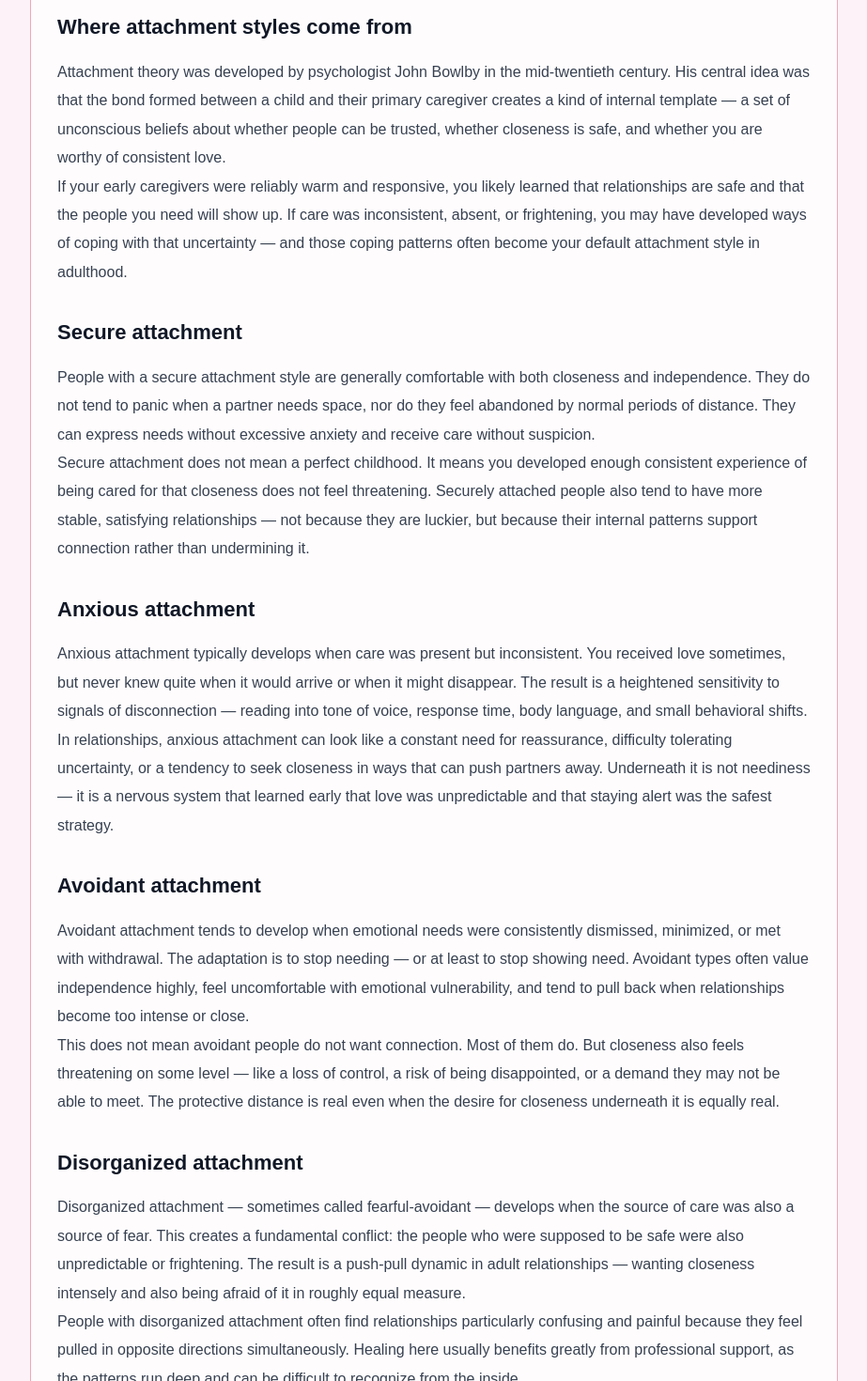
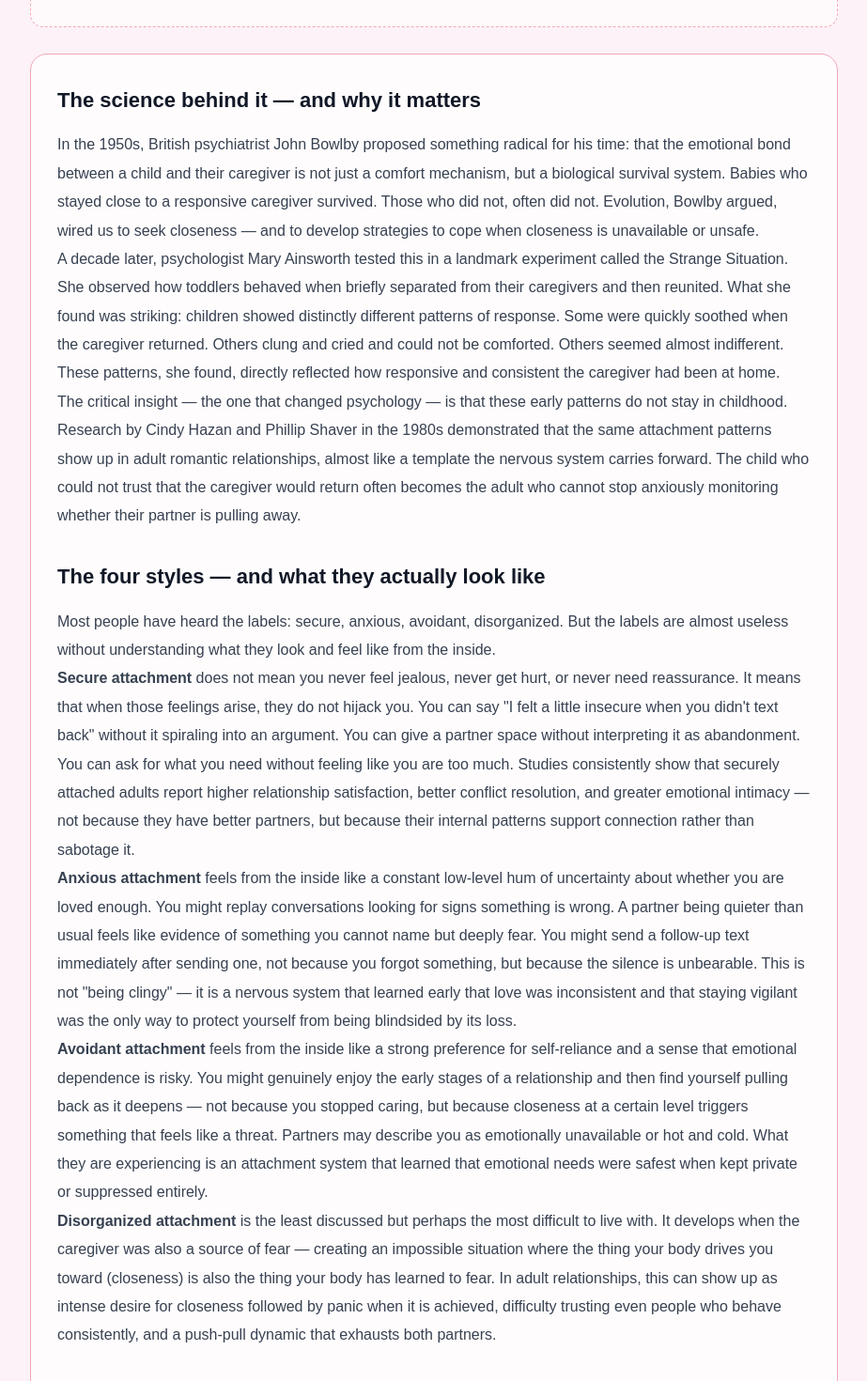
Before and after one commit to cocodoco-dev/cocodoco, a Next.js app: page /articles/what-your-attachment-style-really-means in a window 1280 px wide. Shown: the part 1330-2800 px from the top of the page at 94% size, without its empty margins (178-1101 px from the left). Built offline with nearby package versions, Linux system fonts and the light colour scheme.

Commit message:
Rewrite attachment style article with research-backed content

```diff
--- a/app/articles/what-your-attachment-style-really-means/page.tsx
+++ b/app/articles/what-your-attachment-style-really-means/page.tsx
@@ -3,7 +3,7 @@ import Image from "next/image";
 export const metadata = {
   title: "What Your Attachment Style Really Means | Cocodoco",
   description:
-    "How the way you bonded as a child quietly shapes every relationship you have as an adult — and what you can do with that knowledge.",
+    "Why you act the way you do in relationships — and what psychology says you can actually do about it.",
 };
 
 const nav = (
@@ -28,66 +28,127 @@ export default function AttachmentStyleArticle() {
         <a href="/" style={{ textDecoration: "none" }}>
           <h1 style={{ fontSize: "52px", margin: 0, color: "#111827" }}>cocodoco</h1>
         </a>
-        <p style={{ marginTop: "10px", fontSize: "18px", color: "#374151" }}>Cute quizzes for your mood, personality, and lifestyle 🧁</p>
+        <p style={{ marginTop: "10px", fontSize: "18px", color: "#374151" }}>
+          Cute quizzes for your mood, personality, and lifestyle 🧁
+        </p>
       </header>
 
       {nav}
 
       <article style={{ maxWidth: "860px", margin: "0 auto" }}>
-        <p style={{ fontSize: "13px", fontWeight: 700, letterSpacing: "0.08em", color: "#9d174d", textTransform: "uppercase", marginBottom: "12px" }}>Love & Relationships</p>
+        <p style={{ fontSize: "13px", fontWeight: 700, letterSpacing: "0.08em", color: "#9d174d", textTransform: "uppercase", marginBottom: "12px" }}>
+          Love & Relationships
+        </p>
 
         <h1 style={{ fontSize: "36px", lineHeight: 1.25, color: "#111827", marginBottom: "16px" }}>
-          What Your Attachment Style Really Means
+          What Your Attachment Style Really Means — And Why It Explains So Much About Your Relationships
         </h1>
 
         <p style={{ fontSize: "18px", color: "#4b5563", lineHeight: 1.8, marginBottom: "24px" }}>
-          The way you learned to connect with people early in life does not stay in childhood. It follows you into every friendship, romance, and close relationship you have as an adult — quietly shaping how you love, how you argue, and how you leave.
+          You have probably noticed a pattern. Maybe you pull away right when someone gets close. Maybe you check your phone obsessively waiting for a text back. Maybe you have been told you love too hard, or not enough. These are not personality flaws. According to decades of psychological research, they are almost certainly your attachment style at work — and understanding it changes everything.
         </p>
 
         <div style={{ borderRadius: "16px", overflow: "hidden", marginBottom: "8px" }}>
           <Image
             src="https://images.unsplash.com/photo-1529333166437-7750a6dd5a70?w=800&q=80"
-            alt="People connecting"
+            alt="Two people in a close conversation"
             width={800}
             height={400}
             style={{ width: "100%", height: "auto", display: "block" }}
           />
         </div>
-        <p style={{ fontSize: "12px", color: "#9ca3af", marginBottom: "8px", textAlign: "right" }}>Photo by Unsplash</p>
+        <p style={{ fontSize: "12px", color: "#9ca3af", marginBottom: "8px", textAlign: "right" }}>
+          Photo by Unsplash
+        </p>
 
         {adBox}
 
         <div style={{ background: "rgba(255,255,255,0.76)", border: "1px solid #f2a7b8", borderRadius: "18px", padding: "28px", lineHeight: 1.9, color: "#374151", fontSize: "16px" }}>
 
-          <h2 style={{ fontSize: "22px", fontWeight: 700, color: "#111827", marginTop: 0, marginBottom: "12px" }}>Where attachment styles come from</h2>
-          <p>Attachment theory was developed by psychologist John Bowlby in the mid-twentieth century. His central idea was that the bond formed between a child and their primary caregiver creates a kind of internal template — a set of unconscious beliefs about whether people can be trusted, whether closeness is safe, and whether you are worthy of consistent love.</p>
-          <p>If your early caregivers were reliably warm and responsive, you likely learned that relationships are safe and that the people you need will show up. If care was inconsistent, absent, or frightening, you may have developed ways of coping with that uncertainty — and those coping patterns often become your default attachment style in adulthood.</p>
+          <h2 style={{ fontSize: "22px", fontWeight: 700, color: "#111827", marginTop: 0, marginBottom: "12px" }}>
+            The science behind it — and why it matters
+          </h2>
+          <p>
+            In the 1950s, British psychiatrist John Bowlby proposed something radical for his time: that the emotional bond between a child and their caregiver is not just a comfort mechanism, but a biological survival system. Babies who stayed close to a responsive caregiver survived. Those who did not, often did not. Evolution, Bowlby argued, wired us to seek closeness — and to develop strategies to cope when closeness is unavailable or unsafe.
+          </p>
+          <p>
+            A decade later, psychologist Mary Ainsworth tested this in a landmark experiment called the Strange Situation. She observed how toddlers behaved when briefly separated from their caregivers and then reunited. What she found was striking: children showed distinctly different patterns of response. Some were quickly soothed when the caregiver returned. Others clung and cried and could not be comforted. Others seemed almost indifferent. These patterns, she found, directly reflected how responsive and consistent the caregiver had been at home.
+          </p>
+          <p>
+            The critical insight — the one that changed psychology — is that these early patterns do not stay in childhood. Research by Cindy Hazan and Phillip Shaver in the 1980s demonstrated that the same attachment patterns show up in adult romantic relationships, almost like a template the nervous system carries forward. The child who could not trust that the caregiver would return often becomes the adult who cannot stop anxiously monitoring whether their partner is pulling away.
+          </p>
 
-          <h2 style={{ fontSize: "22px", fontWeight: 700, color: "#111827", marginTop: "28px", marginBottom: "12px" }}>Secure attachment</h2>
-          <p>People with a secure attachment style are generally comfortable with both closeness and independence. They do not tend to panic when a partner needs space, nor do they feel abandoned by normal periods of distance. They can express needs without excessive anxiety and receive care without suspicion.</p>
-          <p>Secure attachment does not mean a perfect childhood. It means you developed enough consistent experience of being cared for that closeness does not feel threatening. Securely attached people also tend to have more stable, satisfying relationships — not because they are luckier, but because their internal patterns support connection rather than undermining it.</p>
+          <h2 style={{ fontSize: "22px", fontWeight: 700, color: "#111827", marginTop: "28px", marginBottom: "12px" }}>
+            The four styles — and what they actually look like
+          </h2>
+          <p>
+            Most people have heard the labels: secure, anxious, avoidant, disorganized. But the labels are almost useless without understanding what they look and feel like from the inside.
+          </p>
+          <p>
+            <strong>Secure attachment</strong> does not mean you never feel jealous, never get hurt, or never need reassurance. It means that when those feelings arise, they do not hijack you. You can say "I felt a little insecure when you didn't text back" without it spiraling into an argument. You can give a partner space without interpreting it as abandonment. You can ask for what you need without feeling like you are too much. Studies consistently show that securely attached adults report higher relationship satisfaction, better conflict resolution, and greater emotional intimacy — not because they have better partners, but because their internal patterns support connection rather than sabotage it.
+          </p>
+          <p>
+            <strong>Anxious attachment</strong> feels from the inside like a constant low-level hum of uncertainty about whether you are loved enough. You might replay conversations looking for signs something is wrong. A partner being quieter than usual feels like evidence of something you cannot name but deeply fear. You might send a follow-up text immediately after sending one, not because you forgot something, but because the silence is unbearable. This is not "being clingy" — it is a nervous system that learned early that love was inconsistent and that staying vigilant was the only way to protect yourself from being blindsided by its loss.
+          </p>
+          <p>
+            <strong>Avoidant attachment</strong> feels from the inside like a strong preference for self-reliance and a sense that emotional dependence is risky. You might genuinely enjoy the early stages of a relationship and then find yourself pulling back as it deepens — not because you stopped caring, but because closeness at a certain level triggers something that feels like a threat. Partners may describe you as emotionally unavailable or hot and cold. What they are experiencing is an attachment system that learned that emotional needs were safest when kept private or suppressed entirely.
+          </p>
+          <p>
+            <strong>Disorganized attachment</strong> is the least discussed but perhaps the most difficult to live with. It develops when the caregiver was also a source of fear — creating an impossible situation where the thing your body drives you toward (closeness) is also the thing your body has learned to fear. In adult relationships, this can show up as intense desire for closeness followed by panic when it is achieved, difficulty trusting even people who behave consistently, and a push-pull dynamic that exhausts both partners.
+          </p>
 
-          <h2 style={{ fontSize: "22px", fontWeight: 700, color: "#111827", marginTop: "28px", marginBottom: "12px" }}>Anxious attachment</h2>
-          <p>Anxious attachment typically develops when care was present but inconsistent. You received love sometimes, but never knew quite when it would arrive or when it might disappear. The result is a heightened sensitivity to signals of disconnection — reading into tone of voice, response time, body language, and small behavioral shifts.</p>
-          <p>In relationships, anxious attachment can look like a constant need for reassurance, difficulty tolerating uncertainty, or a tendency to seek closeness in ways that can push partners away. Underneath it is not neediness — it is a nervous system that learned early that love was unpredictable and that staying alert was the safest strategy.</p>
+          <h2 style={{ fontSize: "22px", fontWeight: 700, color: "#111827", marginTop: "28px", marginBottom: "12px" }}>
+            The anxious-avoidant trap — why it is so common
+          </h2>
+          <p>
+            There is a reason anxious and avoidant people so often end up in relationships with each other. It is not bad luck. It is a deeply familiar dynamic for both of them, even when it is painful.
+          </p>
+          <p>
+            The anxious partner pursues closeness. The avoidant partner, feeling crowded, withdraws. The anxious partner, interpreting withdrawal as rejection, pursues harder. The avoidant partner, now more overwhelmed, withdraws further. Both are behaving in ways that feel completely rational and self-protective to them — and completely unreasonable to the other. The anxious person cannot understand why someone who claims to care keeps pulling away. The avoidant person cannot understand why someone keeps demanding more than feels comfortable to give.
+          </p>
+          <p>
+            What makes this trap particularly painful is that the anxious person often finds the avoidant partner's independence compelling — it mirrors the inconsistent caregiver they learned to chase. And the avoidant partner often finds the anxious partner's warmth and pursuit appealing — until it triggers the old feeling of being engulfed. Both get what feels familiar. Neither gets what they actually need.
+          </p>
 
-          <h2 style={{ fontSize: "22px", fontWeight: 700, color: "#111827", marginTop: "28px", marginBottom: "12px" }}>Avoidant attachment</h2>
-          <p>Avoidant attachment tends to develop when emotional needs were consistently dismissed, minimized, or met with withdrawal. The adaptation is to stop needing — or at least to stop showing need. Avoidant types often value independence highly, feel uncomfortable with emotional vulnerability, and tend to pull back when relationships become too intense or close.</p>
-          <p>This does not mean avoidant people do not want connection. Most of them do. But closeness also feels threatening on some level — like a loss of control, a risk of being disappointed, or a demand they may not be able to meet. The protective distance is real even when the desire for closeness underneath it is equally real.</p>
+          <h2 style={{ fontSize: "22px", fontWeight: 700, color: "#111827", marginTop: "28px", marginBottom: "12px" }}>
+            Your attachment style is not your destiny
+          </h2>
+          <p>
+            This is the part that matters most, and it is often left out of casual discussions about attachment theory: your style is not fixed. The research on what psychologists call "earned secure attachment" is genuinely hopeful. Studies by Mary Main and others found that many adults who had difficult early attachment experiences had developed secure attachment patterns by adulthood — through therapy, through consistently safe relationships, and through the kind of deliberate self-reflection that allows old patterns to be named and examined.
+          </p>
+          <p>
+            A 2019 meta-analysis published in the journal <em>Psychological Bulletin</em> reviewed data from over 25,000 participants and found that attachment security can and does shift across the lifespan, and that therapeutic interventions — particularly attachment-based therapy — reliably move people toward more secure patterns. Your early template is powerful, but it is not the only thing writing your story.
+          </p>
 
-          <h2 style={{ fontSize: "22px", fontWeight: 700, color: "#111827", marginTop: "28px", marginBottom: "12px" }}>Disorganized attachment</h2>
-          <p>Disorganized attachment — sometimes called fearful-avoidant — develops when the source of care was also a source of fear. This creates a fundamental conflict: the people who were supposed to be safe were also unpredictable or frightening. The result is a push-pull dynamic in adult relationships — wanting closeness intensely and also being afraid of it in roughly equal measure.</p>
-          <p>People with disorganized attachment often find relationships particularly confusing and painful because they feel pulled in opposite directions simultaneously. Healing here usually benefits greatly from professional support, as the patterns run deep and can be difficult to recognize from the inside.</p>
-
-          <h2 style={{ fontSize: "22px", fontWeight: 700, color: "#111827", marginTop: "28px", marginBottom: "12px" }}>Can your attachment style change?</h2>
-          <p>Yes — and this is one of the most important things to understand. Your attachment style is not a life sentence. It is a learned pattern, and learned patterns can be unlearned. Research consistently shows that people can develop what is called an "earned secure attachment" through therapy, deeply consistent relationships, and deliberate self-awareness work.</p>
-          <p>The first step is simply recognizing your pattern without judgment. Most attachment behaviors made perfect sense in the context they developed in. They were adaptations to real circumstances, not character flaws. Understanding that gives you the compassion and clarity needed to begin shifting them, one relationship and one moment at a time.</p>
+          <h2 style={{ fontSize: "22px", fontWeight: 700, color: "#111827", marginTop: "28px", marginBottom: "12px" }}>
+            What you can actually do with this information
+          </h2>
+          <p>
+            The first step is identification without judgment. Most attachment behaviors made complete sense in the context where they developed. Anxious monitoring was rational when love was genuinely inconsistent. Emotional self-sufficiency was rational when vulnerability was met with dismissal. These were not mistakes — they were adaptations. Treating them as moral failures makes change harder, not easier.
+          </p>
+          <p>
+            The second step is learning to recognize the pattern in real time. When you feel the urge to send the third text in a row, or when you notice yourself going quiet and pulling away at the exact moment someone gets close, those are attachment triggers. Naming them — even just internally — creates a small gap between the trigger and the automatic response. That gap is where choice lives.
+          </p>
+          <p>
+            The third step, for most people, involves some form of relational healing — whether through therapy, through deliberately choosing and staying in relationships with securely attached partners, or both. The nervous system learns safety through repeated experience, not through intellectual understanding alone. Knowing your attachment style is a starting point. Living differently with it is the actual work.
+          </p>
+          <p>
+            But that work is worth doing. Because the quality of your closest relationships — more than almost any other factor — is one of the strongest predictors of long-term wellbeing, satisfaction, and even physical health. And your attachment style is quietly at the center of all of it.
+          </p>
 
         </div>
 
         <div style={{ marginTop: "28px", background: "rgba(255,255,255,0.76)", border: "1px solid #f2a7b8", borderRadius: "18px", padding: "24px", textAlign: "center" }}>
-          <p style={{ fontSize: "16px", fontWeight: 700, color: "#111827", marginTop: 0, marginBottom: "14px" }}>Want to discover your attachment style?</p>
-          <a href="/quiz/attachment-style" style={{ display: "inline-block", padding: "12px 28px", background: "linear-gradient(135deg, #ff8fab 0%, #fb7185 100%)", color: "white", borderRadius: "14px", textDecoration: "none", fontWeight: 700, fontSize: "16px" }}>
+          <p style={{ fontSize: "16px", fontWeight: 700, color: "#111827", marginTop: 0, marginBottom: "8px" }}>
+            Curious what your attachment style is?
+          </p>
+          <p style={{ fontSize: "14px", color: "#6b7280", marginBottom: "16px" }}>
+            Take our quiz to find out — and get a personalized breakdown of how your style shows up in relationships.
+          </p>
+          <a
+            href="/quiz/attachment-style"
+            style={{ display: "inline-block", padding: "12px 28px", background: "linear-gradient(135deg, #ff8fab 0%, #fb7185 100%)", color: "white", borderRadius: "14px", textDecoration: "none", fontWeight: 700, fontSize: "16px" }}
+          >
             Take the Attachment Style Quiz →
           </a>
         </div>
@@ -95,7 +156,9 @@ export default function AttachmentStyleArticle() {
         {adBox}
 
         <div style={{ textAlign: "center", marginTop: "8px" }}>
-          <a href="/articles" style={{ color: "#9ca3af", fontSize: "14px", textDecoration: "none" }}>← Back to Articles</a>
+          <a href="/articles" style={{ color: "#9ca3af", fontSize: "14px", textDecoration: "none" }}>
+            ← Back to Articles
+          </a>
         </div>
       </article>
     </main>
```
